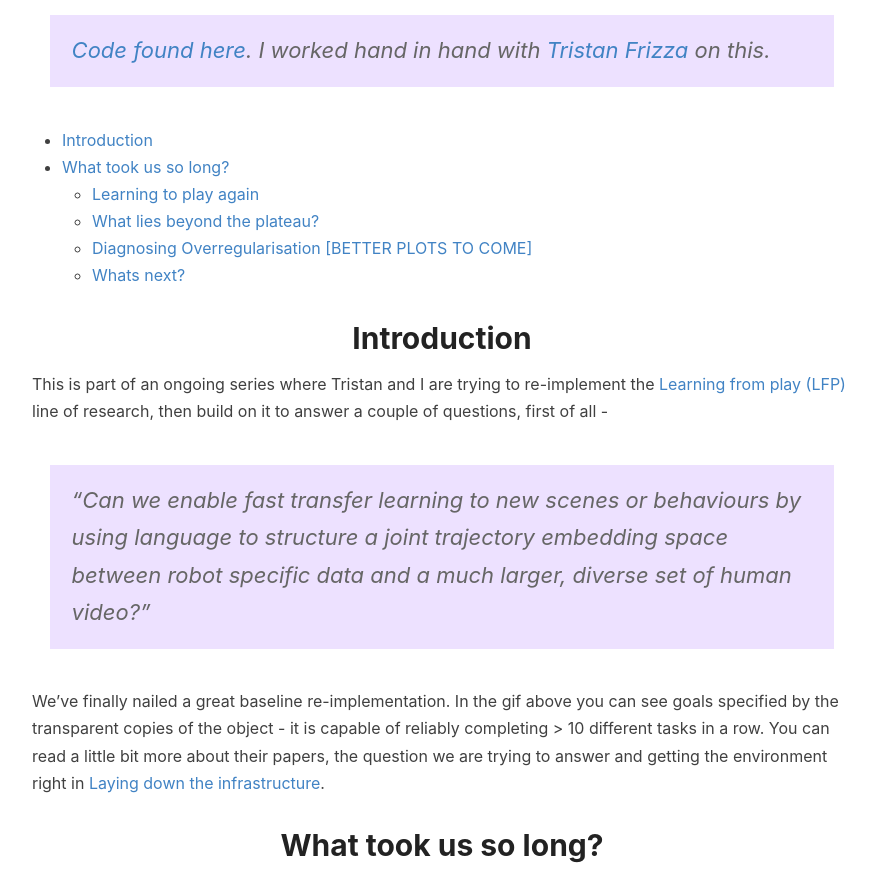
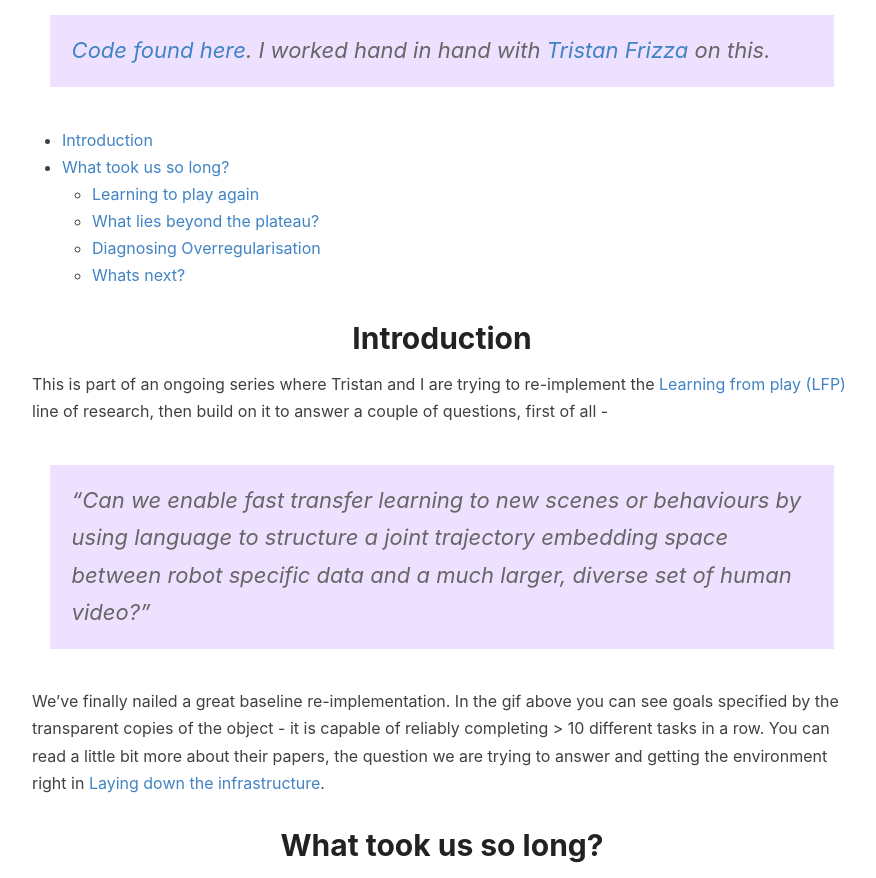
Before and after one commit to sholtodouglas/sholtodouglas.github.io, a Jekyll site: the page built from _posts/2021-01-29-Learning from Play.md, in a window 1280 px wide and 900 px high, scrolled down 677 px, cut to the strip 22-900 px from the top of the window. Shown: the whole strip, without its empty margins (198-1074 px from the left). Built offline with Jekyll 4.4.1, drawn with Linux system fonts in a browser that asks for light colours; formulas are drawn with MathJax 3; some of the changed text lies outside the part shown.

Commit message:
Update 2021-01-29-Learning from Play.md

```diff
--- a/_posts/2021-01-29-Learning from Play.md
+++ b/_posts/2021-01-29-Learning from Play.md
@@ -51,7 +51,7 @@ This one is a little obvious in retrospect. Train longer! We used Colab TPUs for
 
 This is compounded by the fact that there is a relatively narrow range of Beta values (the relative weighting between the regularisation term and the action reconstruction term) which work. Too high, and the latent space collapses. Too low, and it would take even longer than it did for the regularisation loss to bend down and allow the planned trajectories to match up to the encoded ones.
 
-### Diagnosing Overregularisation [BETTER PLOTS TO COME]
+### Diagnosing Overregularisation
 Recall that there are two potential latent vector inputs to the actor.
 - The output of the encoder over a trajectory, representing the specific path taken from A-B in the sampled trajectory
 - The output of the planner when given only the initial state and the goal state, representing one potential path from A-B.
```
